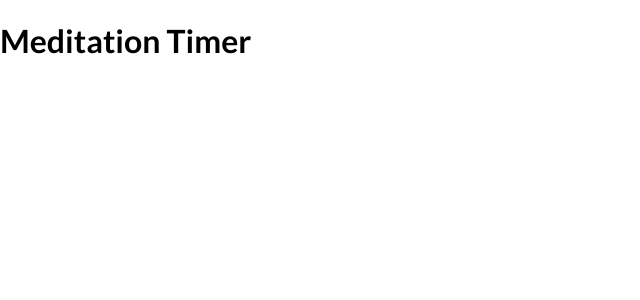
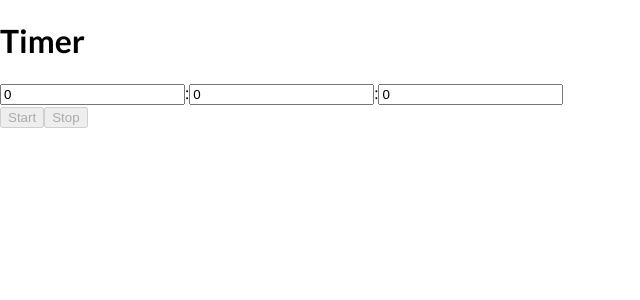
Before and after one commit to bryanbuitrago/meditation-app, a Next.js app: page /meditation-timer in a window 1280 px wide. Shown: the top 300 px of the page, without its empty margins (0-640 px from the left). Built offline with nearby package versions, Linux system fonts and the light colour scheme.

Commit message:
Import timer component.

```diff
--- a/src/pages/meditation-timer.js
+++ b/src/pages/meditation-timer.js
@@ -1,9 +1,7 @@
+import Timer from "@/components/timer/timer";
+
 function MeditationTimer() {
-    return (
-        <div>
-            <h1>Meditation Timer</h1>
-        </div>
-    );
+    return <Timer />
 }
 
 export default MeditationTimer;
```
